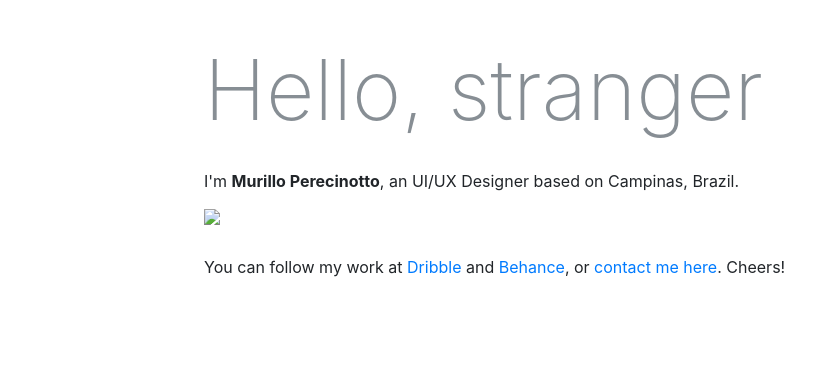
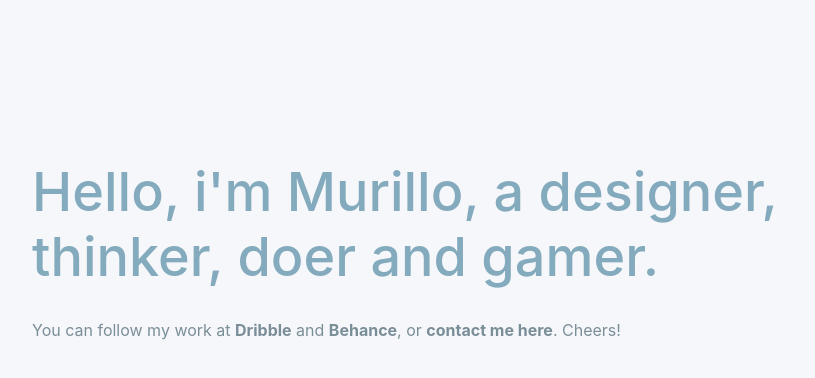
Before and after one commit to murillovp/murillovp.github.io, a plain HTML site: page index.html in a window 1280 px wide. Shown: the whole page, without its empty margins (136-951 px from the left). Drawn offline with nearby package versions, Linux system fonts and the light colour scheme.

Commit message:
Testando estilos

```diff
--- a/index.html
+++ b/index.html
@@ -10,19 +10,13 @@
 
     <link rel="stylesheet" href="styles.css">
 
-    <title>Hello, world!</title>
+    <title>Murillo Perecinotto</title>
   </head>
-  <body class="bg-color">
+  <body class="bg-color container">
 
-  <div class="container">
+    <h1 class="title">Hello, i'm Murillo, a designer,<br>thinker, doer and gamer.</h1>
 
-    <h1 class="h1">Hello, stranger</h1>
-
-    <p>I'm <strong>Murillo Perecinotto</strong>, an UI/UX Designer based on Campinas, Brazil.</p>
-    <img class="pb-20" src="img/cheers.gif"><br>
-    <p>You can follow my work at <a href="https://dribbble.com/murillovp">Dribble</a> and <a href="https://www.behance.net/murillovp">Behance</a>, or <a href="murillovp90@gmail.com">contact me here</a>. Cheers!</p>
-
-  </div>
+    <p>You can follow my work at <a class="links" href="https://dribbble.com/murillovp">Dribble</a> and <a class="links" href="https://www.behance.net/murillovp">Behance</a>, or <a class="links" href="murillovp90@gmail.com">contact me here</a>. Cheers!</p>
 
     <!-- Optional JavaScript -->
     <!-- jQuery first, then Popper.js, then Bootstrap JS -->
--- a/styles.css
+++ b/styles.css
@@ -1,20 +1,39 @@
-.pb-20 {
-	padding-bottom: 30px;
+/*Text styles*/
+
+h1 {
+	font-size: 54px;
+	font-weight: 500;
+	color: #84aabd;
+}
+
+
+p {
+	color: #7a8e98;
+}
+
+.title {
+	padding-top: 120px;
+	padding-bottom: 20px;
 }
 
 .bg-color {
-	background-color: #FFF;
-}
-
-.h1 {
-	font-size: 84px;
-	font-weight: 200;
-	padding-bottom: 20px;
-	color: #878e94;
+	background-color: #F6F7FA;
 }
 
 .container {
   width: auto;
-  max-width: 680px;
+  max-width: 1024px;
   padding: 40px;
 }
+
+
+.links {
+	color: #7a8e98;
+	text-decoration: none;
+	font-weight: 700;
+}
+
+.links:hover {
+	color: #53636b;
+	text-decoration: none;
+}
```
